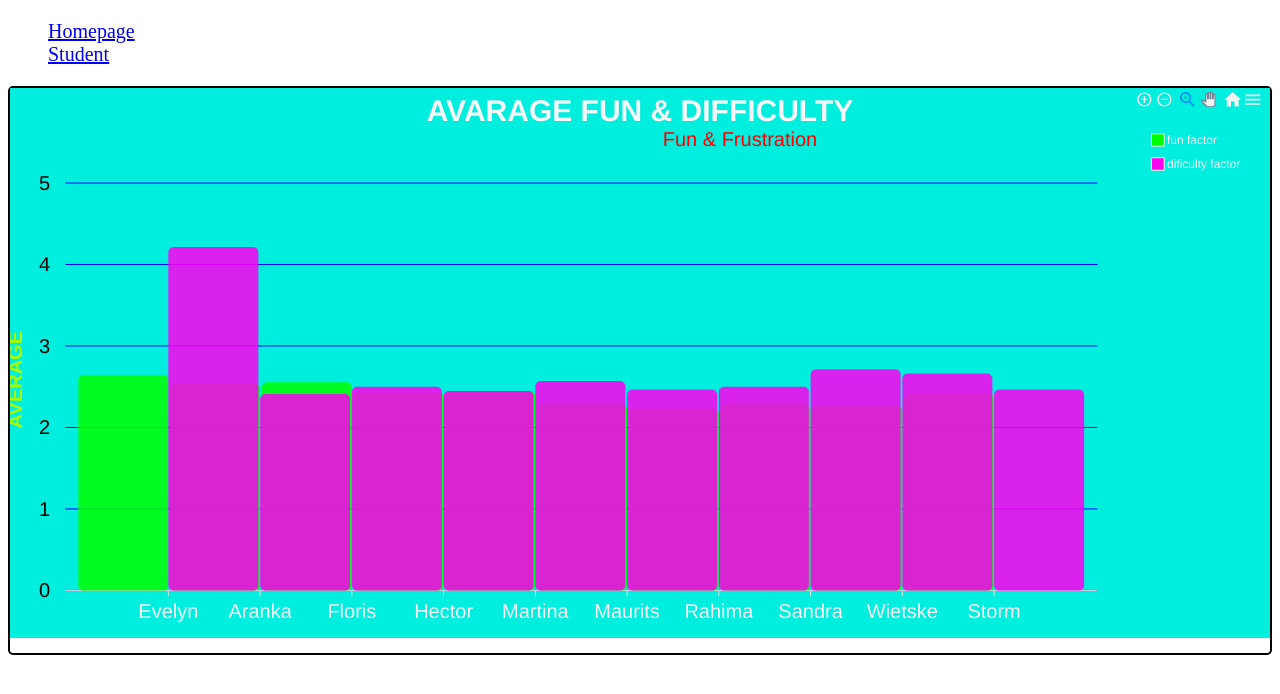
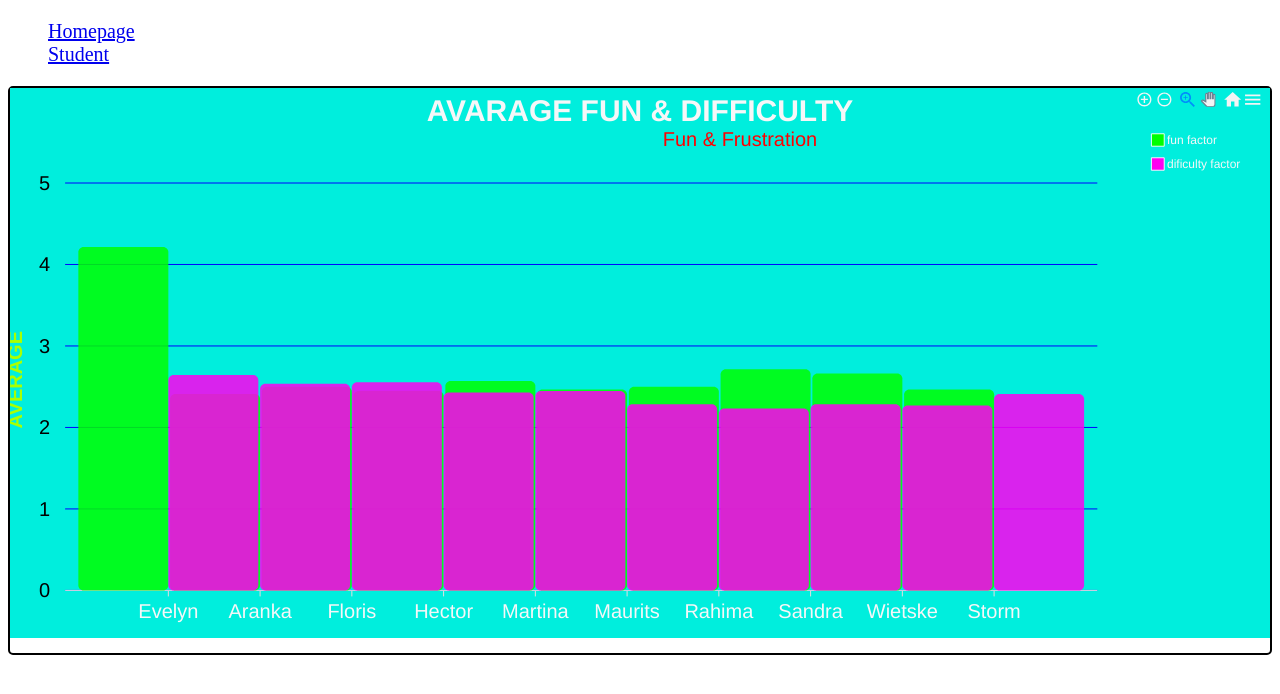
Before and after one commit to hwk246/final-assignment, a React (Create React App) app: page / in a window 1280 px wide. Shown: the top 694 px of the page. Built offline with nearby package versions, Linux system fonts and the light colour scheme.

Commit message:
update routing and graph

```diff
--- a/src/App.js
+++ b/src/App.js
@@ -18,6 +18,11 @@ const App = () => {
   }, [dispatch]);
 
   const timer = useSelector((state) => state.reduxGetData.loading);
+  const students = useSelector((state) => state.reduxGetData.students);
+  const funData = useSelector((state) => state.reduxGetData.funFactor);
+  const difficultData = useSelector(
+    (state) => state.reduxGetData.difficultyFactor
+  );
 
   return timer ? (
     <LoadingSpinner />
@@ -35,7 +40,16 @@ const App = () => {
       </nav>
 
       <Routes>
-        <Route path="/" element={<GeneralChart />} />
+        <Route
+          path="/"
+          element={
+            <GeneralChart
+              xAxis={students}
+              funData={funData}
+              difficultData={difficultData}
+            />
+          }
+        />
         <Route path="/student" element={<StudentLayout />}>
           <Route index element={<StudentList />} />
           <Route path="/student/:id" element={<Student />} />
--- a/src/StudentLayout.js
+++ b/src/StudentLayout.js
@@ -11,7 +11,9 @@ const StudentLayout = () => {
       <Link to="/student/Floris">Floris</Link>
       <br />
       <Link to="/student/new">New</Link>
-      <Outlet />
+      <div style={{ color: "gray" }}>
+        <Outlet context={" ---> Outlet context if needed"} />
+      </div>
     </>
   );
 };
--- a/src/components/GeneralChart.js
+++ b/src/components/GeneralChart.js
@@ -1,12 +1,7 @@
 import React from "react";
 import Chart from "react-apexcharts";
-import { useSelector } from "react-redux";
 
-const GeneralChart = () => {
-  const data1 = useSelector((state) => state.reduxGetData.students);
-  const data2 = useSelector((state) => state.reduxGetData.funFactor);
-  const data3 = useSelector((state) => state.reduxGetData.difficultyFactor);
-
+const GeneralChart = ({ xAxis, funData, difficultData }) => {
   const style = {
     display: "inlineBlock",
     alignText: "center",
@@ -58,7 +53,7 @@ const GeneralChart = () => {
           },
           xaxis: {
             tickPlacement: "on",
-            categories: data1,
+            categories: xAxis,
             labels: {
               style: { color: "#000", fontSize: 20 },
               offsetY: 2,
@@ -93,12 +88,12 @@ const GeneralChart = () => {
         series={[
           {
             name: "fun factor",
-            data: data2,
+            data: funData,
             color: "#00ff00",
           },
           {
             name: "dificulty factor",
-            data: data3,
+            data: difficultData,
             color: "#ff00f0",
           },
         ]}
--- a/src/components/Student.js
+++ b/src/components/Student.js
@@ -1,13 +1,38 @@
 import React from "react";
-import { useParams } from "react-router-dom";
+import { useOutletContext, useParams } from "react-router-dom";
+import { useSelector } from "react-redux";
 import GeneralChart from "./GeneralChart";
 
 const Student = () => {
   const { id } = useParams();
+  const object = useOutletContext();
+
+  const xAxis = useSelector((state) => state.reduxGetData.courses);
+  const dataListByName = useSelector(
+    (state) => state.reduxGetData.listByName[id]
+  );
+
+  const funData = [];
+  dataListByName.forEach((element) => {
+    funData.push(element[3]);
+  });
+
+  const difficultData = [];
+  dataListByName.forEach((element) => {
+    difficultData.push(element[2]);
+  });
+
   return (
     <div>
-      <h1>Overview of scores {id}</h1>
-      <GeneralChart />
+      <h1>
+        Overview of scores {id} {object}
+      </h1>
+
+      <GeneralChart
+        xAxis={xAxis}
+        funData={funData}
+        difficultData={difficultData}
+      />
     </div>
   );
 };
--- a/src/components/StudentList.js
+++ b/src/components/StudentList.js
@@ -1,7 +1,11 @@
 import React from "react";
 
 const StudentList = () => {
-  return <h1>Student List</h1>;
+  return (
+    <>
+      <h2>Student List</h2>;
+    </>
+  );
 };
 
 export default StudentList;
--- a/src/redux/features/AsyncData/StudentDataSlice.js
+++ b/src/redux/features/AsyncData/StudentDataSlice.js
@@ -1,10 +1,11 @@
 import { createSlice, createAsyncThunk } from "@reduxjs/toolkit";
+
 import Papa from "papaparse";
 
 export const getData = createAsyncThunk("getData/wsd1", async () => {
   // payload creator
   try {
-    const data = await fetch("wsd.csv");
+    const data = await fetch("../../../../wsd.csv");
     const textData = await data.text();
     const arrayData = Papa.parse(textData, {
       header: false,
@@ -27,28 +28,25 @@ export const getData = createAsyncThunk("getData/wsd1", async () => {
     const uniqueStudents = [...new Set(allStudents)];
     //////////////// avarage fun {course: avgFun}
 
-    const arrayByCourse = [];
-    uniqueCourses.forEach((course) =>
-      arrayByCourse.push(arrayData.filter((element) => element[1] === course))
-    );
-    const listByCourse = {};
-    for (let i = 0; i < uniqueCourses.length; i++) {
-      listByCourse[uniqueCourses[i]] = arrayByCourse[i];
-    }
+    // const arrayByCourse = [];
+    // uniqueCourses.forEach((course) =>
+    //   arrayByCourse.push(arrayData.filter((element) => element[1] === course))
+    // );
+    // const listByCourse = {};
+    // for (let i = 0; i < uniqueCourses.length; i++) {
+    //   listByCourse[uniqueCourses[i]] = arrayByCourse[i];
+    // }
 
     const arrayByName = [];
     uniqueStudents.forEach((student) =>
       arrayByName.push(arrayData.filter((element) => element[0] === student))
     );
+
     const listByName = {};
     for (let i = 0; i < uniqueStudents.length; i++) {
       listByName[uniqueStudents[i]] = arrayByName[i];
     }
 
-    // console.log(arrayData);
-    // console.log(listByName["Evelyn"]);
-
-    ///////////
     const courseFunFactor = [];
     const courseDifficultyFactor = [];
     for (let i = 2; i < 4; i++) {
@@ -63,8 +61,8 @@ export const getData = createAsyncThunk("getData/wsd1", async () => {
               tussenArray.reduce((base, item) => base + item, 0) /
               tussenArray.length;
             i === 2
-              ? courseFunFactor.push(average)
-              : courseDifficultyFactor.push(average);
+              ? courseDifficultyFactor.push(average)
+              : courseFunFactor.push(average);
             counter = 0;
           }
         });
@@ -74,13 +72,15 @@ export const getData = createAsyncThunk("getData/wsd1", async () => {
     const courses = uniqueCourses,
       students = uniqueStudents,
       funFactor = courseFunFactor,
-      difficultyFactor = courseDifficultyFactor;
+      difficultyFactor = courseDifficultyFactor,
+      totalByName = listByName;
 
     return {
       courses,
       students,
       funFactor,
       difficultyFactor,
+      totalByName,
     };
   } catch (error) {
     console.error(error);
@@ -100,6 +100,7 @@ const getDataSlice = createSlice({
     },
 
     [getData.fulfilled]: (state, { payload }) => {
+      state.listByName = payload.totalByName;
       state.courses = payload.courses;
       state.students = payload.students;
       state.funFactor = payload.funFactor;
```
